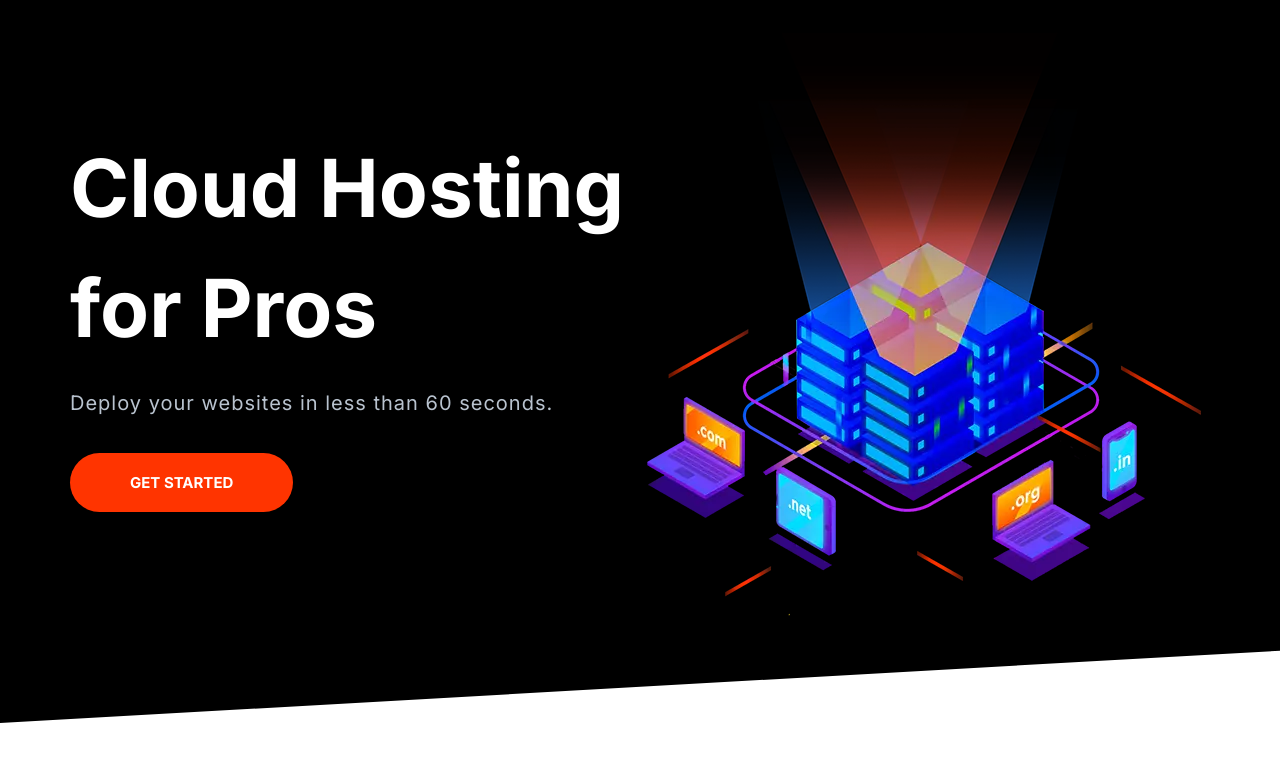
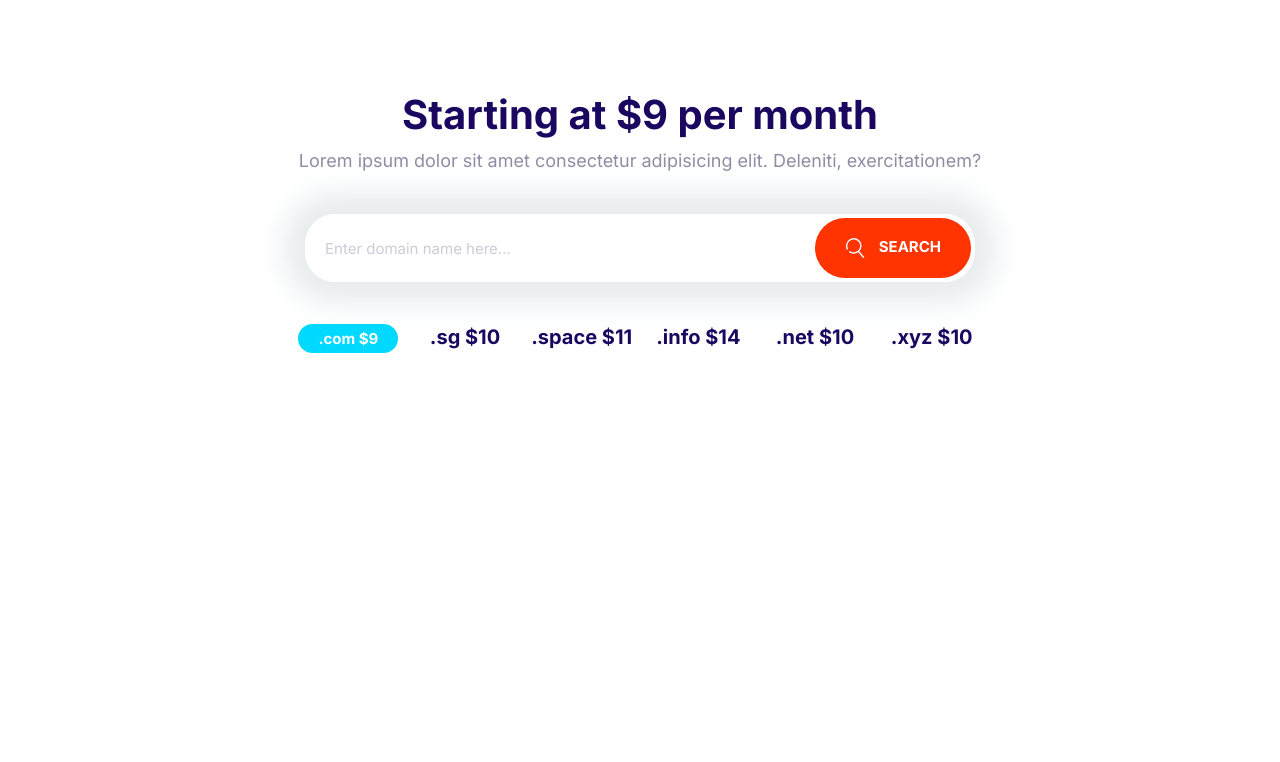
Before and after one commit to Victor-Guerrero-Devs/moshify, a plain HTML site: page index.html in a window 1280 px wide. Drawn offline with Linux system fonts and the light colour scheme.

Commit message:
Build the block domain component

```diff
--- a/css/styles.css
+++ b/css/styles.css
@@ -7,6 +7,12 @@
   --color-body-darker: #5c5577;
   --color-border: #ccc;
   --border-radius: 30px;
+}
+
+*,
+*::after,
+*::before {
+  box-sizing: border-box;
 }
 
 /* Typography */
@@ -28,6 +34,7 @@
 h3 {
   color: var(--color-headings);
   margin-bottom: 1rem;
+  line-height: 1.1;
 }
 
 h1 {
@@ -91,7 +98,6 @@
     font-size: 1.5rem;
   }
 }
-
 /* Badges */
 
 .badge {
@@ -99,7 +105,6 @@
   font-size: 2rem;
   font-weight: 600;
   padding: 0.5rem 2rem;
-  /* property on line 100 = the content inside the badge will never fall onto the next line */
   white-space: nowrap;
 }
 
@@ -115,6 +120,7 @@
 
 .badge--small {
   font-size: 1.6rem;
+  padding: 0.5rem 1.5rem;
 }
 
 @media screen and (min-width: 1024px) {
@@ -126,7 +132,6 @@
     font-size: 1.2rem;
   }
 }
-
 /* Lists */
 .list {
   list-style: none;
@@ -154,11 +159,15 @@
     padding-left: 0;
   }
 }
-
 /* Icons */
 .icon {
   width: 40px;
   height: 40px;
+}
+
+.icon--small {
+  width: 30px;
+  height: 30px;
 }
 
 .icon--primary {
@@ -179,6 +188,10 @@
   align-items: center;
 }
 
+.icon-container--accent {
+  background: var(--color-accent);
+}
+
 /* Buttons */
 .btn {
   border-radius: 40px;
@@ -187,10 +200,18 @@
   font-size: 1.8rem;
   font-weight: 600;
   margin: 1rem 0;
+  outline: 0;
   padding: 2rem 3rem;
   text-align: center;
   text-transform: uppercase;
   white-space: nowrap;
+}
+
+.btn .icon {
+  width: 2rem;
+  height: 2rem;
+  margin-right: 1rem;
+  vertical-align: middle;
 }
 
 .btn--primary {
@@ -270,7 +291,7 @@
 .input-group .input {
   border: 0;
   flex-grow: 1;
-  padding: 1.5rem 1rem;
+  padding: 1.5rem 2rem;
 }
 
 .input-group .btn {
@@ -282,7 +303,6 @@
     font-size: 1.5rem;
   }
 }
-
 /* Cards */
 .card {
   border-radius: 7px;
@@ -303,6 +323,10 @@
 .card--secondary .card__header {
   background: var(--color-secondary);
   color: #fff;
+}
+
+.card--secondary .badge--secondary {
+  background: #02cdf1;
 }
 
 /* Plans */
@@ -365,7 +389,6 @@
     font-size: 1.7rem;
   }
 }
-
 /* Media */
 .media {
   display: flex;
@@ -382,7 +405,6 @@
 .media__image {
   margin-top: 1rem;
 }
-
 /* Quotes */
 .quote {
   font-size: 3rem;
@@ -557,7 +579,6 @@
   max-height: 100vh;
   opacity: 1;
 }
-
 /* Blocks */
 .block {
   --padding-vertical: 6rem;
@@ -685,3 +706,28 @@
     align-self: center;
   }
 }
+
+/* Domain Block */
+.block-domain .input-group {
+  box-shadow: 0 0 30px 20px #e6ebee;
+  border: 0;
+  margin: 4rem auto;
+  max-width: 670px;
+}
+
+.block-domain__prices {
+  display: grid;
+  grid-template-columns: repeat(3, 1fr);
+  grid-template-rows: repeat(2, 6rem);
+  font-size: 2rem;
+  font-weight: 600;
+  justify-items: center;
+  max-width: 700px;
+  margin: 0 auto;
+}
+
+@media screen and (min-width: 768px) {
+  .block-domain__prices {
+    grid-template-columns: repeat(auto-fit, minmax(10rem, 1fr));
+  }
+}
--- a/index.html
+++ b/index.html
@@ -13,27 +13,35 @@
     <link rel="stylesheet" href="css/styles.css" />
   </head>
   <body>
-    <section class="block block--dark block--skewed-left hero">
-      <div class="container grid grid--1x2">
-        <header class="block__header hero__content">
-          <h1 class="block__heading">Cloud Hosting for Pros</h1>
-          <p class="hero__tagline">
-            Deploy your websites in less than 60 seconds.
-          </p>
-          <a href="" class="btn btn--accent btn--stretched">Get Started</a>
-        </header>
-        <picture>
-          <source
-            type="image/webp"
-            srcset="images/banner.webp 1x, images/banner@2x.webp 2x"
-          />
-          <source
-            type="image/png"
-            srcset="images/banner.png 1x, images/banner@2x.png 2x"
-          />
-          <img class="hero__image" src="images/banner.png" alt="" />
-        </picture>
+    <section class="block container block-domain">
+      <header class="block__header">
+        <h2>Starting at $9 per month</h2>
+        <p>
+          Lorem ipsum dolor sit amet consectetur adipisicing elit. Deleniti,
+          exercitationem?
+        </p>
+      </header>
+      <div class="input-group">
+        <input
+          type="text"
+          class="input"
+          placeholder="Enter domain name here..."
+        />
+        <button class="btn btn--accent">
+          <svg class="icon icon--white">
+            <use xlink:href="images/sprite.svg#search"></use>
+          </svg>
+          Search
+        </button>
       </div>
+      <ul class="list block-domain__prices">
+        <li><span class="badge badge--secondary">.com $9</span></li>
+        <li>.sg $10</li>
+        <li>.space $11</li>
+        <li>.info $14</li>
+        <li>.net $10</li>
+        <li>.xyz $10</li>
+      </ul>
     </section>
 
     <script src="js/main.js"></script>
```
Also changed, not shown: components/block-domain.html (added, +26 -0 lines).
